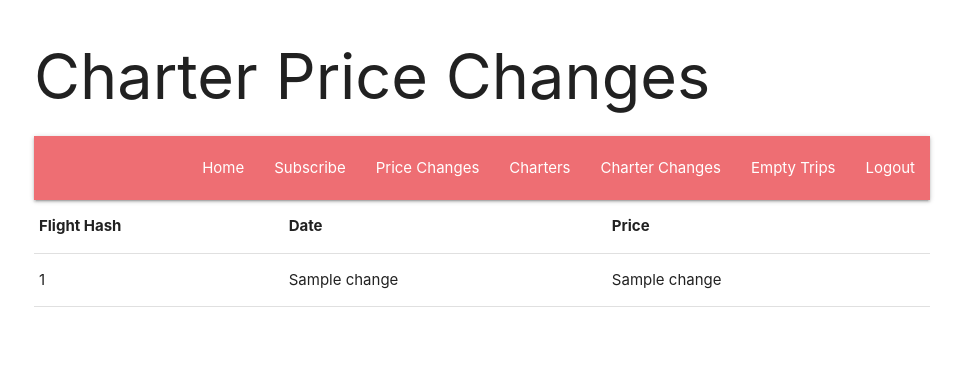
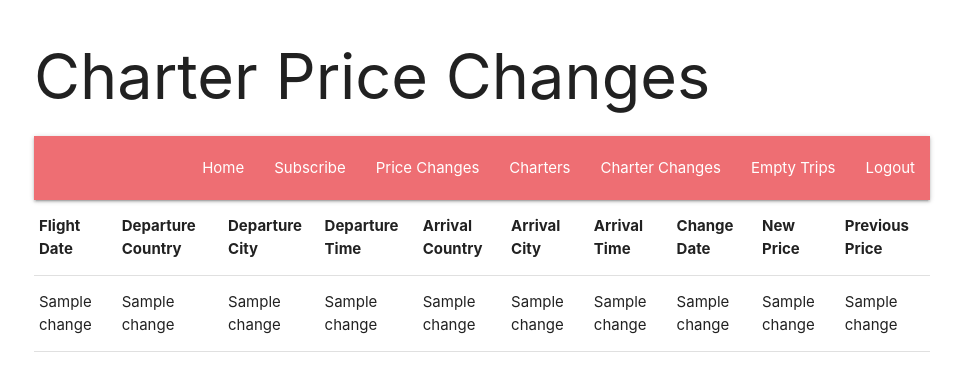
Before and after one commit to teh42eem00/Holiday_Monitor, a Flask app: template templates/charter_changes.html in a window 1280 px wide. Shown: the top 391 px of the page, without its empty margins (158-1121 px from the left). Run offline with Flask 3, Linux system fonts and the light colour scheme; the template is opened without the code that fills it: most values are stand-ins (such as "Sample title", 1, 10 or a date in 2020).

Commit message:
Update charter_changes.html

```diff
--- a/templates/charter_changes.html
+++ b/templates/charter_changes.html
@@ -24,18 +24,32 @@
 
     <table>
         <thead>
-            <tr>
-                <th>Flight Hash</th>
-                <th>Date</th>
-                <th>Price</th>
+           <tr>
+                <th>Flight Date</th>
+                <th>Departure Country</th>
+                <th>Departure City</th>
+                <th>Departure Time</th>
+                <th>Arrival Country</th>
+                <th>Arrival City</th>
+                <th>Arrival Time</th>
+                <th>Change Date</th>
+                <th>New Price</th>
+                <th>Previous Price</th>
             </tr>
         </thead>
         <tbody>
-            {% for change in charter_changes %}
+            {% for change in changes %}
             <tr>
-                <td>{{ change[0] }}</td>
                 <td>{{ change[1] }}</td>
                 <td>{{ change[2] }}</td>
+                <td>{{ change[3] }}</td>
+                <td>{{ change[4] }}</td>
+                <td>{{ change[5] }}</td>
+                <td>{{ change[6] }}</td>
+                <td>{{ change[7] }}</td>
+                <td>{{ change[8] }}</td>
+                <td>{{ change[9] }}</td>
+                <td>{{ change[10] }}</td>
             </tr>
             {% endfor %}
         </tbody>
```
